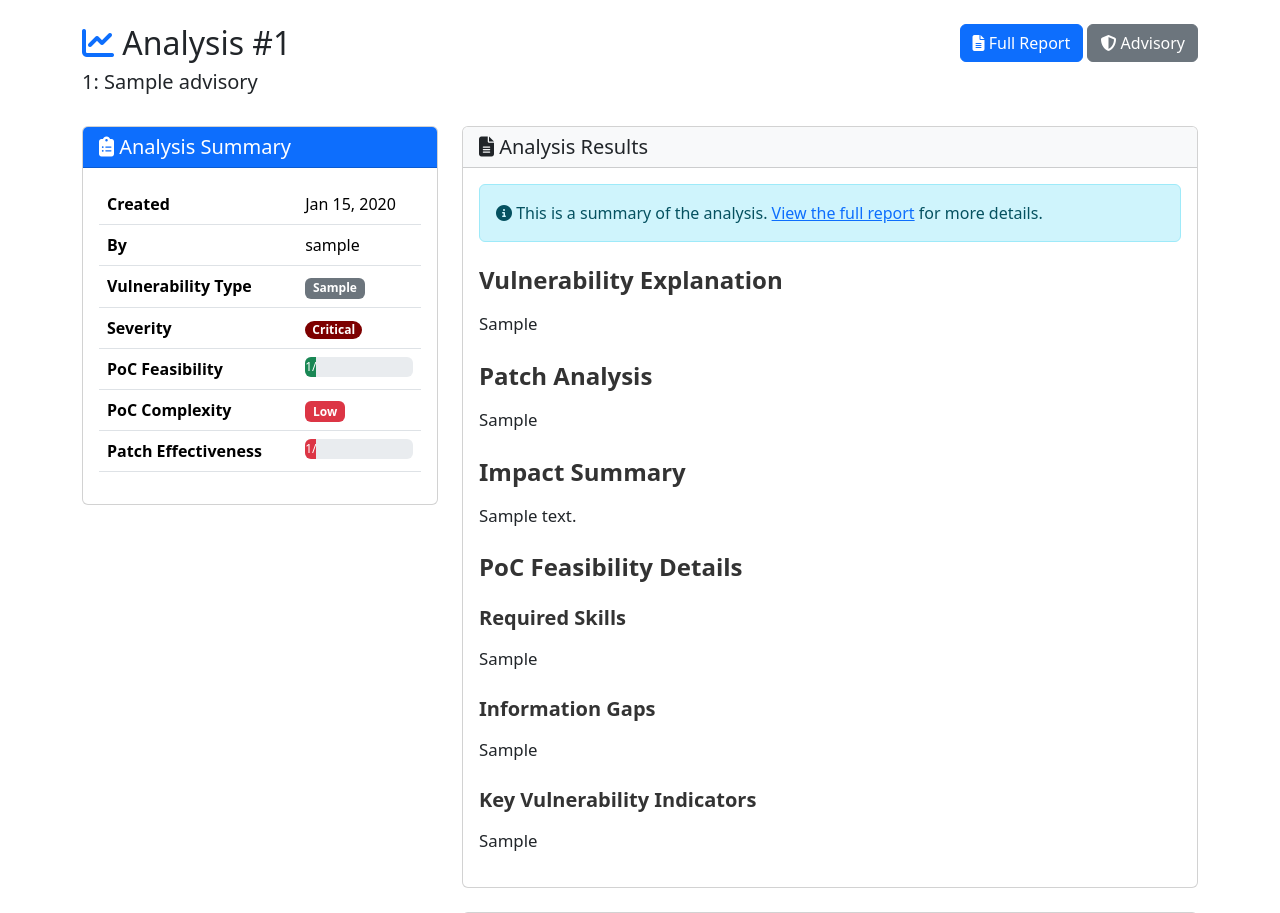
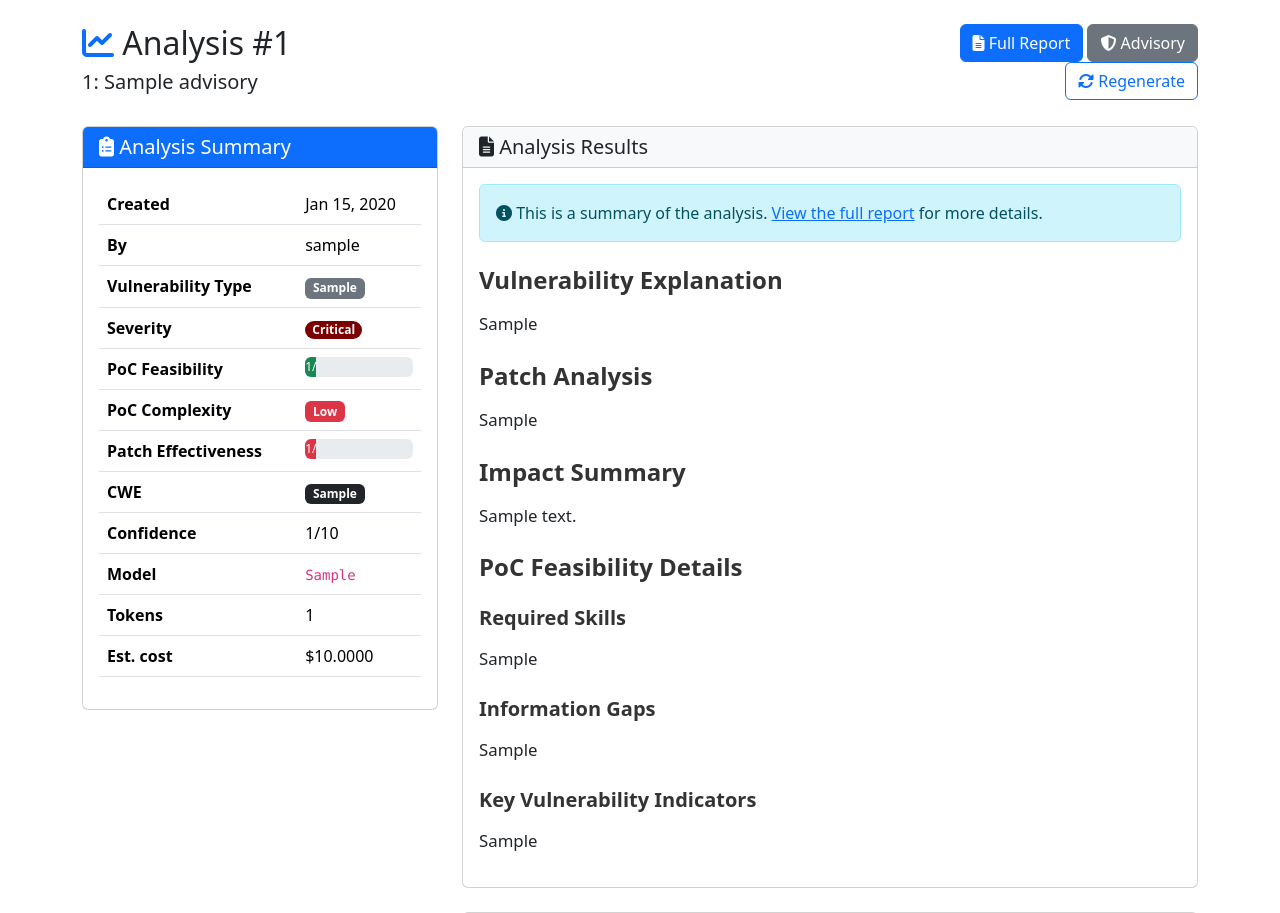
Before and after one commit to rfdslabs/pocanator, a Django app: page /analysis/1/ in a window 1280 px wide. Shown: the part 56-969 px from the top of the page. Run offline with Django 4.2, Linux system fonts and the light colour scheme; a user stored in the database is signed in; tables that the repository leaves empty hold one stand-in row (values such as "Sample post"); some libraries are stand-ins or nearby versions.

Commit message:
feat(analysis): regenerate action + model/tokens/cost/CWE/confidence display
Co-Authored-By: Claude Opus 4.8 <noreply@anthropic.com>

```diff
--- a/apps/analysis/urls.py
+++ b/apps/analysis/urls.py
@@ -6,4 +6,5 @@ urlpatterns = [
     path('<int:pk>/', views.AnalysisDetailView.as_view(), name='analysis-detail'),
     path('<int:pk>/report/', views.AnalysisReportView.as_view(), name='analysis-report'),
     path('create/<str:github_id>/', views.CreateAnalysisView.as_view(), name='create-analysis'),
+    path('<int:pk>/regenerate/', views.RegenerateAnalysisView.as_view(), name='analysis-regenerate'),
 ]
--- a/apps/analysis/views.py
+++ b/apps/analysis/views.py
@@ -1,5 +1,5 @@
 from django.shortcuts import render, redirect, get_object_or_404
-from django.views.generic import ListView, DetailView, CreateView, TemplateView
+from django.views.generic import ListView, DetailView, CreateView, TemplateView, View
 from django.contrib.auth.mixins import LoginRequiredMixin
 from django.urls import reverse, reverse_lazy
 from django.contrib import messages
@@ -147,3 +147,27 @@ class CreateAnalysisView(LoginRequiredMixin, TemplateView):
         context = self.get_context_data(**kwargs)
         context['form'] = form
         return render(request, self.template_name, context)
+
+class RegenerateAnalysisView(LoginRequiredMixin, View):
+    """Re-run the analysis for an existing analysis's advisory."""
+
+    def post(self, request, *args, **kwargs):
+        analysis = get_object_or_404(Analysis, pk=kwargs.get('pk'))
+        advisory = analysis.advisory
+
+        api_key = None
+        if hasattr(request.user, 'profile'):
+            api_key = request.user.profile.openai_api_key
+
+        service = AnalysisService(api_key=api_key, user=request.user)
+        new_analysis = service.analyze_advisory(advisory, model=analysis.model_used)
+
+        if new_analysis:
+            messages.success(request, f"Analysis regenerated for {advisory.github_id}")
+            return redirect('analysis-detail', pk=new_analysis.id)
+
+        messages.error(
+            request,
+            "Failed to regenerate analysis. Check that an OpenAI API key is configured.",
+        )
+        return redirect('analysis-detail', pk=analysis.id)
--- a/templates/analysis/analysis_detail.html
+++ b/templates/analysis/analysis_detail.html
@@ -19,6 +19,16 @@
         <a href="{% url 'advisory-detail' analysis.advisory.github_id %}" class="btn btn-secondary">
             <i class="fas fa-shield-alt"></i> Advisory
         </a>
+        {% if user.is_authenticated %}
+        <form method="post" action="{% url 'analysis-regenerate' analysis.id %}" class="d-inline"
+              onsubmit="this.querySelector('button').disabled=true;this.querySelector('.spinner-border').classList.remove('d-none');">
+            {% csrf_token %}
+            <button type="submit" class="btn btn-outline-primary">
+                <span class="spinner-border spinner-border-sm d-none" role="status" aria-hidden="true"></span>
+                <i class="fas fa-sync-alt"></i> Regenerate
+            </button>
+        </form>
+        {% endif %}
     </div>
 </div>
 
@@ -118,6 +128,32 @@
                                 <span class="text-muted">Not evaluated</span>
                                 {% endif %}
                             </td>
+                        </tr>
+                        <tr>
+                            <th scope="row">CWE</th>
+                            <td>
+                                {% if analysis.cwe %}
+                                <span class="badge bg-dark">{{ analysis.cwe }}</span>
+                                {% else %}
+                                <span class="text-muted">—</span>
+                                {% endif %}
+                            </td>
+                        </tr>
+                        <tr>
+                            <th scope="row">Confidence</th>
+                            <td>{{ analysis.confidence }}/10</td>
+                        </tr>
+                        <tr>
+                            <th scope="row">Model</th>
+                            <td><code>{{ analysis.model_used }}</code></td>
+                        </tr>
+                        <tr>
+                            <th scope="row">Tokens</th>
+                            <td>{{ analysis.tokens_used }}</td>
+                        </tr>
+                        <tr>
+                            <th scope="row">Est. cost</th>
+                            <td>${{ analysis.estimated_cost|floatformat:4 }}</td>
                         </tr>
                     </tbody>
                 </table>
```
Also changed, not shown: apps/analysis/tests.py (+19 -0 lines).
